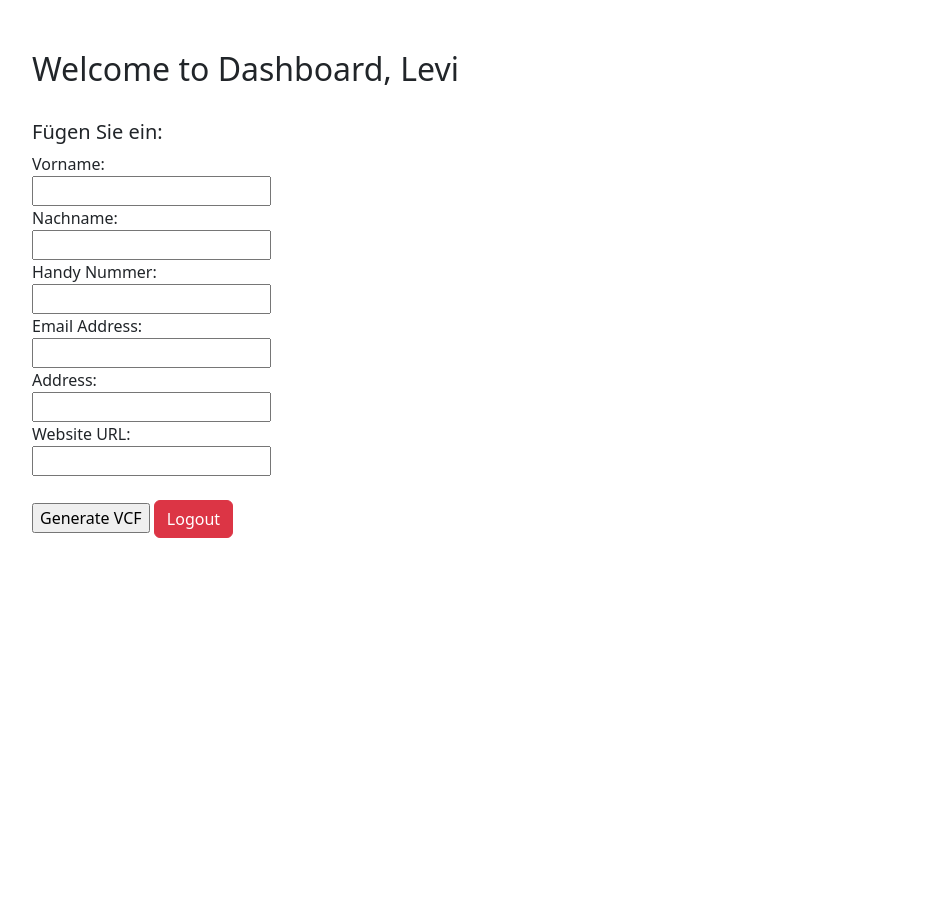
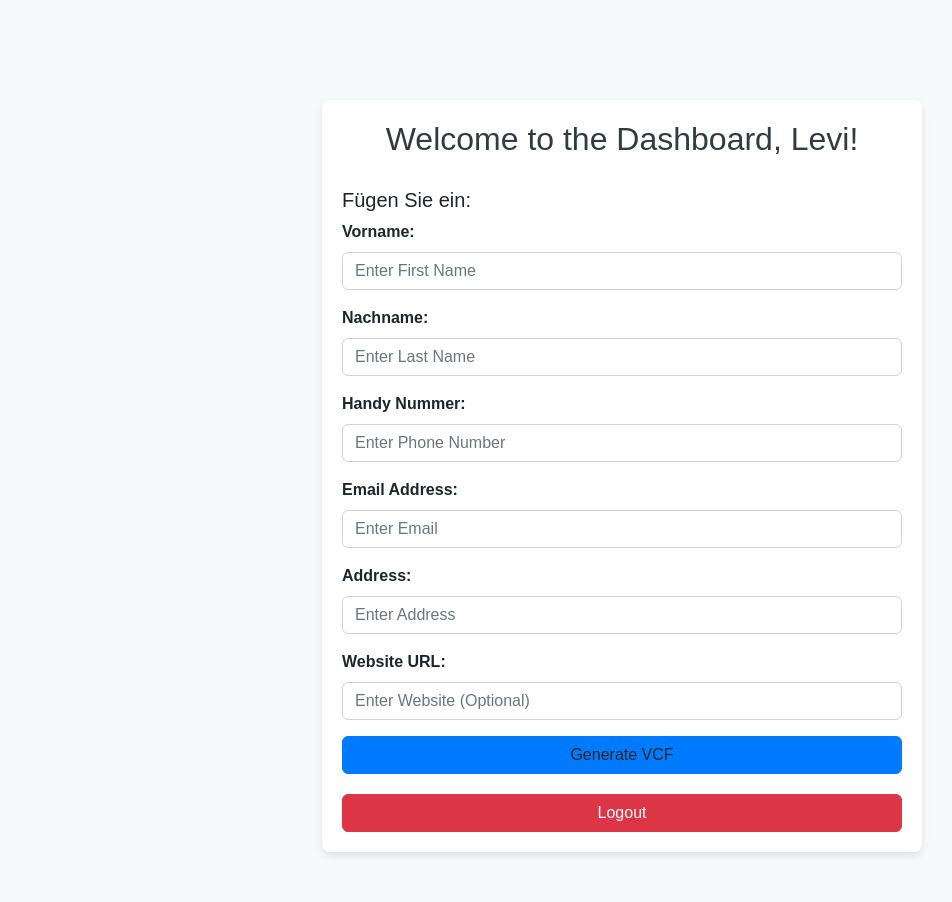
Before and after one commit to Yousefi313/IT_LF12a_Project, a PHP site: page / in a window 1280 px wide. Shown: the whole page, without its empty margins (18-970 px from the left). Before the commit the page ends 538 px from the top, so only its background shows below. Run offline with PHP 8.4, Linux system fonts and the light colour scheme; a user stored in the database is signed in; data comes from the database, SQL or seed files in the repository.

Commit message:
data uploaded

```diff
--- a/db_conn.php
+++ b/db_conn.php
@@ -1,8 +1,12 @@
 <?php
 
+// $hostName = "localhost";
+// $dbUser = "hassan";
+// $dbPassword = "hassan12345/";
+// $dbName = "vcf_format";
 $hostName = "localhost";
-$dbUser = "hassan";
-$dbPassword = "hassan12345/";
+$dbUser = "root";
+$dbPassword = "";
 $dbName = "vcf_format";
 
 $conn = new mysqli($hostName, $dbUser, $dbPassword, $dbName);
--- a/index.php
+++ b/index.php
@@ -32,57 +32,107 @@ $username = isset($_SESSION["first_name"]) ? $_SESSION["first_name"] : "Guest";
 
     <!-- Bootstrap CSS for styling -->
     <link rel="stylesheet" href="https://cdn.jsdelivr.net/npm/bootstrap@5.2.2/dist/css/bootstrap.min.css" integrity="sha384-Zenh87qX5JnK2Jl0vWa8Ck2rdkQ2Bzep5IDxbcnCeuOxjzrPF/et3URy9Bv1WTRi" crossorigin="anonymous">
-    <link rel="stylesheet" href="style.css"> <!-- Link to custom CSS -->
+    <link rel="stylesheet" href="style.css"> <!-- Link to custom CSS (if any) -->
     <title>Contact Form to VCF</title> <!-- Page title -->
+
+    <style>
+        body {
+            background-color: #f8f9fa; /* Light grey background */
+            font-family: 'Arial', sans-serif;
+        }
+        .container {
+            max-width: 600px;
+            margin-top: 50px;
+            padding: 20px;
+            background-color: #ffffff; /* White background for the form */
+            border-radius: 8px;
+            box-shadow: 0 4px 8px rgba(0, 0, 0, 0.1);
+        }
+        .form-label {
+            font-weight: bold;
+        }
+        .btn-custom {
+            background-color: #007bff;
+            border-color: #007bff;
+        }
+        .btn-custom:hover {
+            background-color: #0056b3;
+            border-color: #0056b3;
+        }
+        .logout-btn {
+            margin-top: 20px;
+        }
+        h2 {
+            text-align: center;
+            color: #343a40;
+            margin-bottom: 30px;
+        }
+    </style>
 </head>
 
 <body>
-
+    <!-- Main container for form and dashboard -->
+    <div class="container">
         <!-- Display welcome message using the user's first name, defaulting to 'Guest' if not available -->
-    <h2>Welcome to Dashboard, <?php echo ucfirst($username); ?></h2><br>
+        <h2>Welcome to the Dashboard, <?php echo ucfirst($username); ?>!</h2>
 
         <h5>Fügen Sie ein:</h5> <!-- This is German for "Add a new entry:" -->
 
         <!-- Form to collect contact details and generate a VCF file -->
         <form action="generate_vcf.php" method="post">
             <!-- First name input field -->
-        <label for="first_name">Vorname:</label><br />
-        <input type="text" id="first_name" name="first_name" required /><br />
+            <div class="mb-3">
+                <label for="first_name" class="form-label">Vorname:</label>
+                <input type="text" id="first_name" name="first_name" class="form-control" placeholder="Enter First Name" required>
+            </div>
 
             <!-- Last name input field -->
-        <label for="last_name">Nachname:</label><br />
-        <input type="text" id="last_name" name="last_name" required /><br />
+            <div class="mb-3">
+                <label for="last_name" class="form-label">Nachname:</label>
+                <input type="text" id="last_name" name="last_name" class="form-control" placeholder="Enter Last Name" required>
+            </div>
 
             <!-- Phone number input field -->
-        <label for="phone">Handy Nummer:</label><br />
-        <input type="text" id="phone" name="phone" required /><br />
+            <div class="mb-3">
+                <label for="phone" class="form-label">Handy Nummer:</label>
+                <input type="text" id="phone" name="phone" class="form-control" placeholder="Enter Phone Number" required>
+            </div>
 
             <!-- Email input field -->
-        <label for="email">Email Address:</label><br />
-        <input type="email" id="email" name="email" required /><br />
+            <div class="mb-3">
+                <label for="email" class="form-label">Email Address:</label>
+                <input type="email" id="email" name="email" class="form-control" placeholder="Enter Email" required>
+            </div>
 
             <!-- Address input field -->
-        <label for="address">Address:</label><br />
-        <input type="text" id="address" name="address" required /><br />
+            <div class="mb-3">
+                <label for="address" class="form-label">Address:</label>
+                <input type="text" id="address" name="address" class="form-control" placeholder="Enter Address" required>
+            </div>
 
             <!-- Optional website URL input field -->
-        <label for="website">Website URL:</label><br />
-        <input type="url" id="website" name="website" /><br /><br />
+            <div class="mb-3">
+                <label for="website" class="form-label">Website URL:</label>
+                <input type="url" id="website" name="website" class="form-control" placeholder="Enter Website (Optional)">
+            </div>
 
             <!-- Submit button to generate VCF file -->
-        <input type="submit" value="Generate VCF" />
+            <button type="submit" class="btn btn-custom w-100">Generate VCF</button>
 
             <!-- Logout button styled as a Bootstrap danger button -->
-        <a class="btn btn-danger" onclick="return myFunction()" href="logout.php">Logout</a>
+            <a class="btn btn-danger w-100 logout-btn" onclick="return myFunction()" href="logout.php">Logout</a>
         </form>
+    </div>
 
     <!-- JavaScript function to confirm the user's intention to log out -->
     <script>
         function myFunction() {
-            // Confirmation dialog for logout action
             return confirm("Do you really want to logout?");
         }
     </script>
+
+    <!-- Bootstrap JS for interactivity (optional) -->
+    <script src="https://cdn.jsdelivr.net/npm/bootstrap@5.2.2/dist/js/bootstrap.bundle.min.js" integrity="sha384-OERcA2DkTn7c68SWeOdzKN3d5eYVRRTaHv5a5lGl2N5rv0Eu3u5MGK2Adk5K2/2" crossorigin="anonymous"></script>
 </body>
 
 </html>
--- a/registration.php
+++ b/registration.php
@@ -126,7 +126,8 @@ if (isset($_SESSION["user"])) {
             </div>
             <div class="form-group">
                 <!-- Input for password -->
-                <input type="password" class="form-control" name="password" placeholder="Password:" pattern="(?=.*\d)(?=.*[a-z])(?=.*[A-Z]).{8,}" title="Must contain at least one number, one uppercase and lowercase letter, and at least 8 or more characters">
+                <!-- <input type="password" class="form-control" name="password" placeholder="Password:" pattern="(?=.*\d)(?=.*[a-z])(?=.*[A-Z]).{8,}" title="Must contain at least one number, one uppercase and lowercase letter, and at least 8 or more characters"> -->
+                <input type="password" class="form-control" name="password" placeholder="Password:">
             </div>
             <div class="form-group">
                 <!-- Input for repeat password -->
```
Lines whose indentation alone changed are shown as unchanged.
